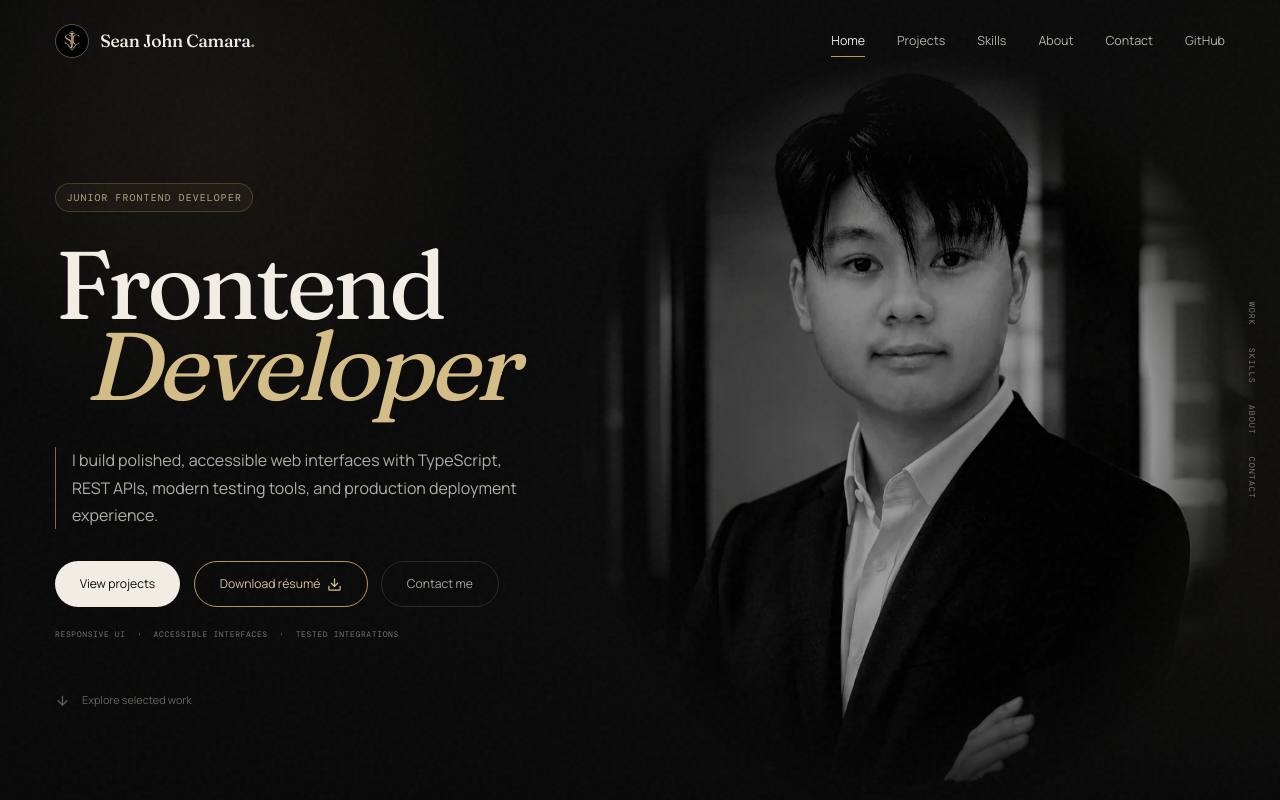
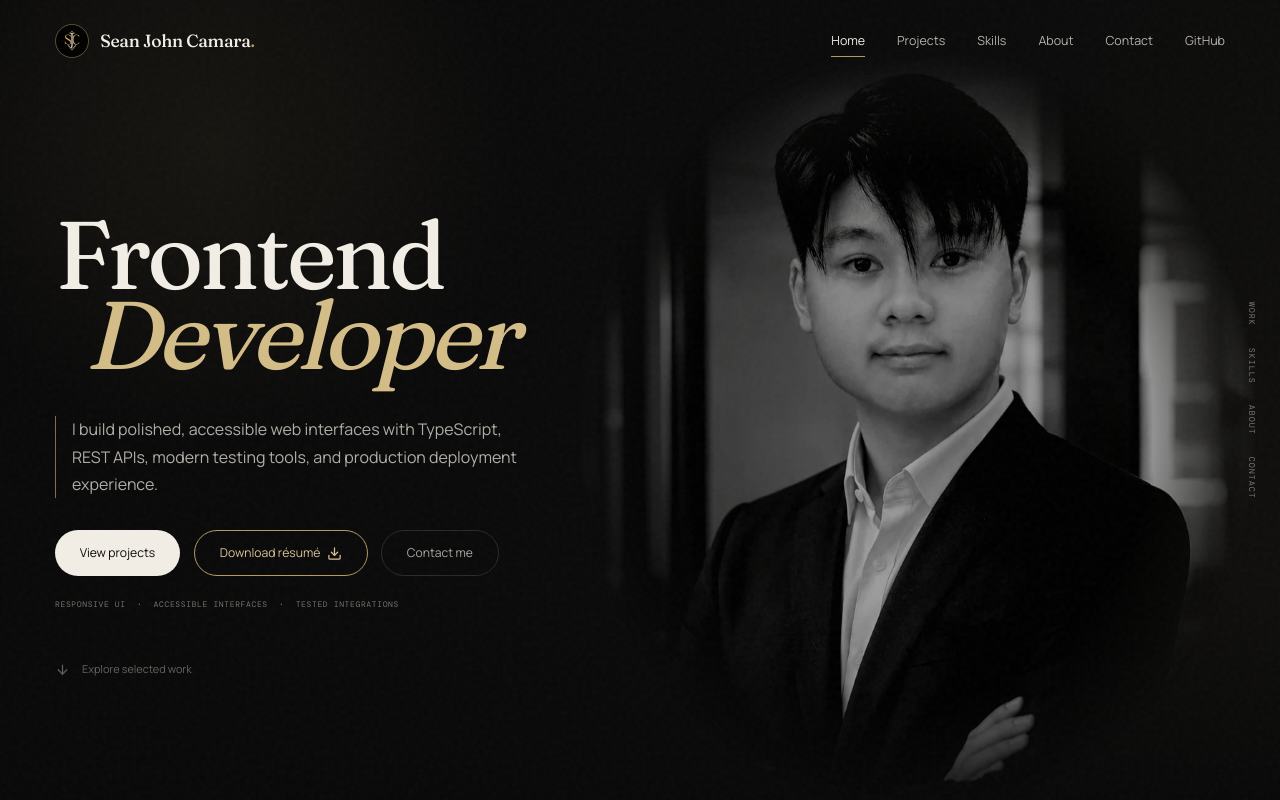
Before and after one commit to sean-camara/sean-camara-portfolio, a React (Vite) app: page / in a window 1280 px wide. Shown: the top 800 px of the page. Built offline with nearby package versions, Linux system fonts and the light colour scheme; a web font is replaced by a local one.

Commit message:
Remove hero role label

```diff
--- a/src/components/Hero.tsx
+++ b/src/components/Hero.tsx
@@ -5,9 +5,6 @@ export function Hero() {
     <section className="hero" id="home">
       <div className="hero-grid page-shell">
         <div className="hero-copy" data-reveal="hero">
-          <div className="hero-eyebrow">
-            <span>Junior Frontend Developer</span>
-          </div>
           <h1>
             <span>Frontend</span>
             <span className="hero-title-accent">Developer</span>
```
